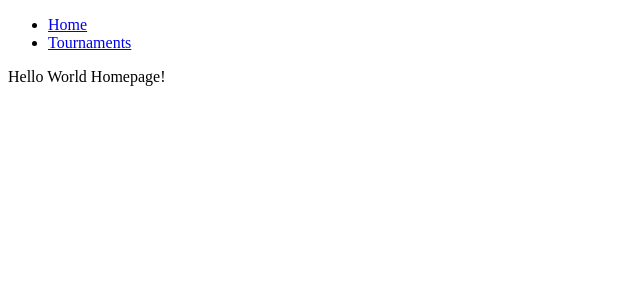
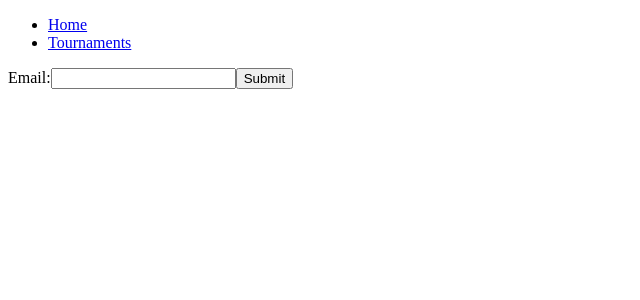
Before and after one commit to olivercormier/sidebracketreact, a React (Create React App) app: page / in a window 1280 px wide. Shown: the top 300 px of the page, without its empty margins (0-640 px from the left). Built offline with nearby package versions, Linux system fonts and the light colour scheme.

Commit message:
Started login component

```diff
--- /dev/null
+++ b/src/Login.js
@@ -0,0 +1,47 @@
+import React from 'react';
+
+class Login extends React.Component {
+
+    constructor(props){
+        super(props);
+        this.state = {value: '', users: {}};
+
+        this.handleChange = this.handleChange.bind(this);
+        this.handleSubmit = this.handleSubmit.bind(this);
+    }
+
+    getUser() {
+        fetch("http://localhost:8080/users?email=" + this.state.value)
+        .then( res => res.json())
+        .then((userData) => {
+            this.setState({users: userData});
+            console.log(userData);
+        });
+    }
+
+    handleChange(event) {
+        this.setState({value: event.target.value});
+      }
+
+      handleSubmit(event) {
+        var email = "";
+        email = this.state.value;
+        console.log(email);
+        event.preventDefault();
+        this.getUser();
+      }
+
+    render() {
+        return (
+          <form onSubmit={this.handleSubmit}>
+            <label>
+              Email:
+              <input type="text" value={this.state.value} onChange={this.handleChange} />
+            </label>
+            <input type="submit" value="Submit" />
+          </form>
+        );
+      }
+
+}
+export default Login;
--- a/src/Main.js
+++ b/src/Main.js
@@ -7,6 +7,7 @@ import TournamentDetails from './tournaments/TournamentDetails';
 import TournamentList from './tournaments/TournamentList';
 import AddTournament from './tournaments/AddTournament';
 import Home from './Home';
+import Login from './Login';
 
 class Main extends React.Component {
 
@@ -17,7 +18,7 @@ class Main extends React.Component {
                 <Route path="/tournaments/add" component={AddTournament}/>
                 <Route path="/tournaments/:id" component={TournamentDetails}/>
                 <Route path="/tournaments" component={TournamentList}/>
-                <Route path="/" component={Home}/>
+                <Route path="/" component={Login}/>
             </Switch>
         </div>
         );}
```
Also changed, not shown: public/logo192.png (added), 1 other file (tests, documents, lock files or other folders).
